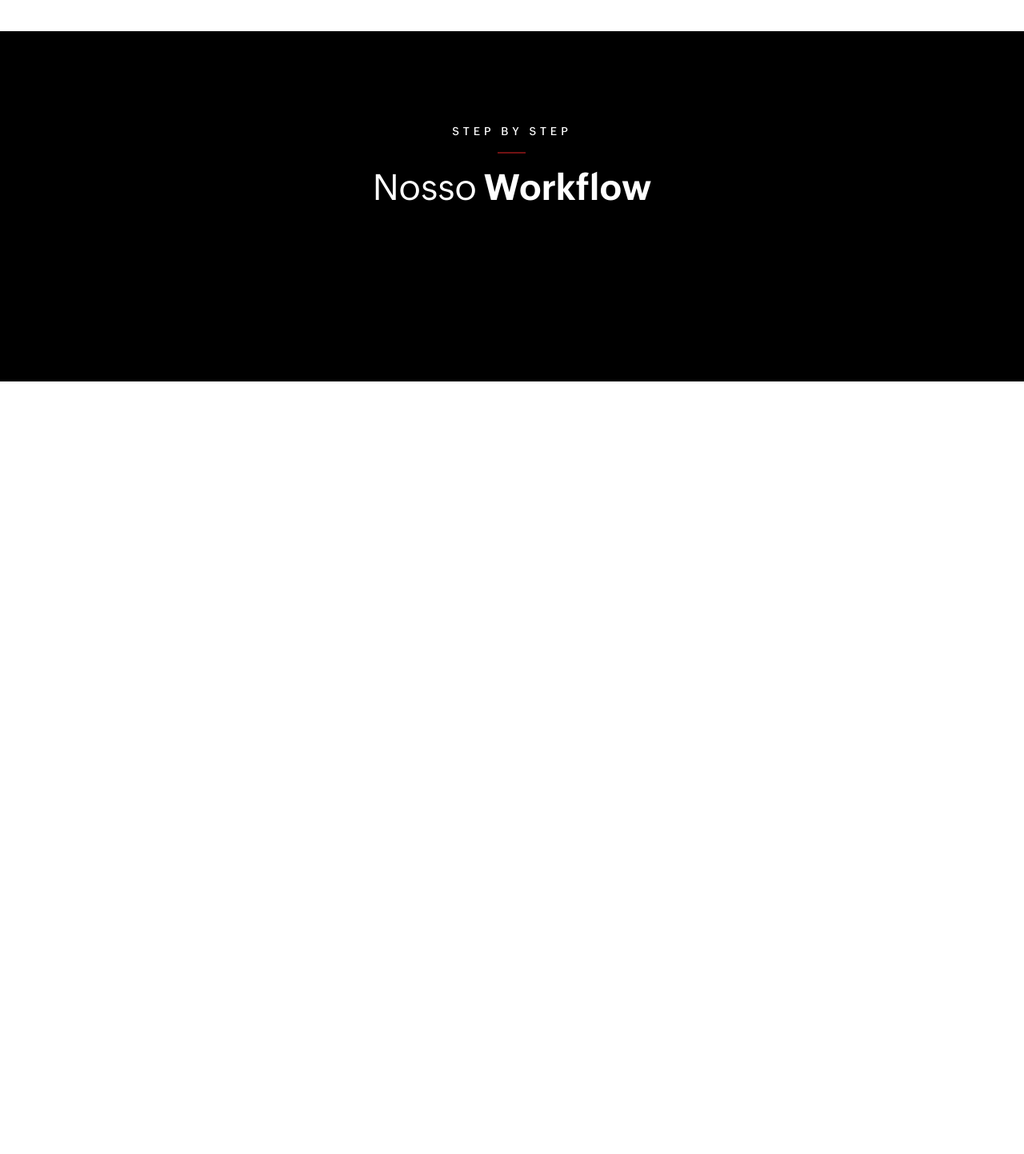
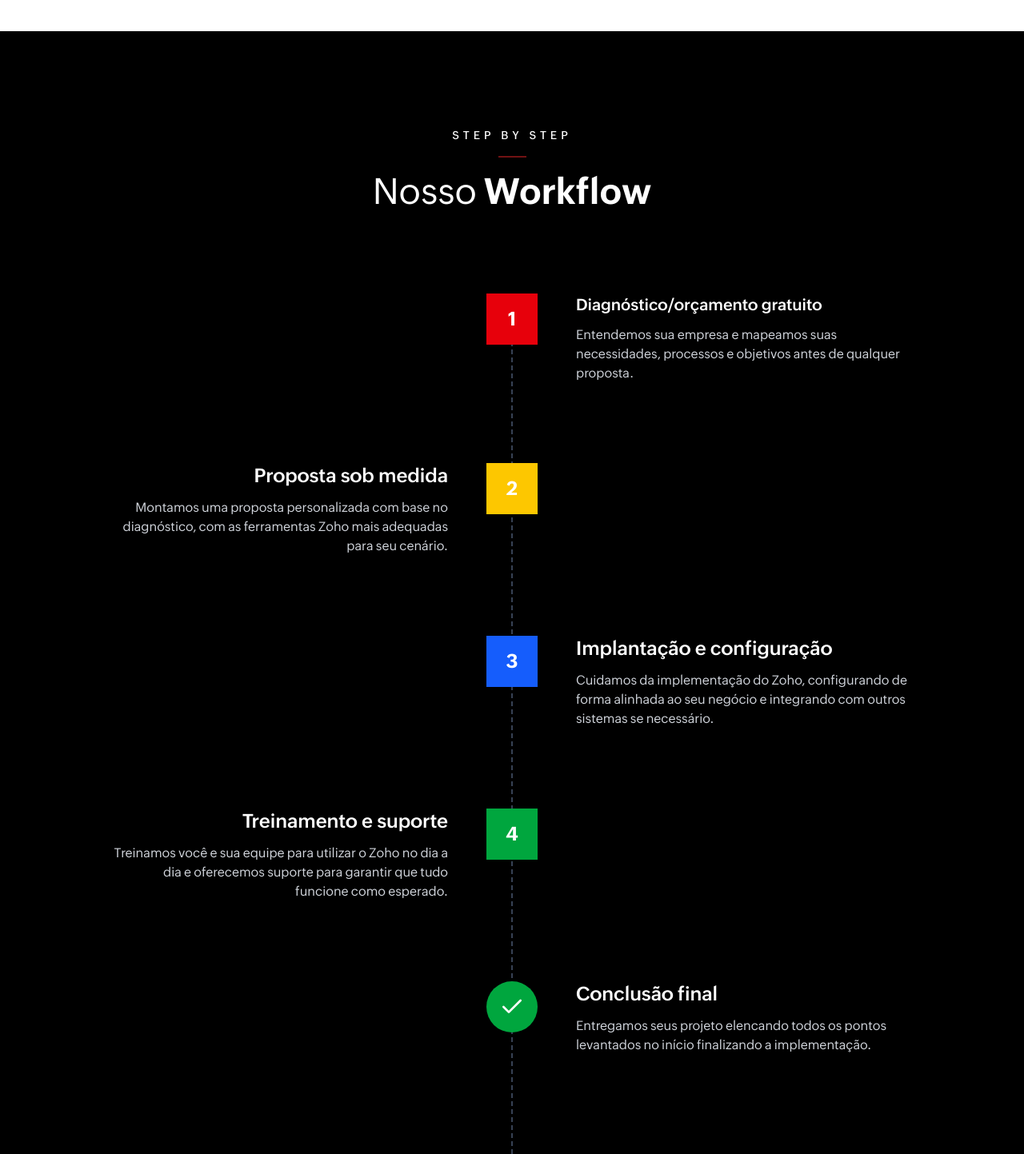
Before and after one commit to zohubconsulting/zohub, a Next.js app: page /pt-br in a window 1280 px wide. Shown: the part 2177-3620 px from the top of the page at 80% size. Before the commit the page ends 2654 px from the top, so only its background shows below. Built offline with nearby package versions, Linux system fonts and the light colour scheme; no server answers.

Commit message:
feat: new section 'Nosso Workflow'

```diff
--- a/src/app/[locale]/page.tsx
+++ b/src/app/[locale]/page.tsx
@@ -3,6 +3,7 @@ import Button from "../../components/Button";
 import HeroImage from "../../../public/colaborators.svg";
 import { texts } from "./localeData";
 import Divider from "../../../public/divider.svg";
+import { Check } from "lucide-react";
 
 const supportedLocales = ['pt-br', 'en', 'es', 'hi', 'ja'] as const;
 type Locale = typeof supportedLocales[number];
@@ -136,30 +137,119 @@ export default async function Home({
             </div>
           </div>
 
-          <div className="relative w-full md:max-w-[50%] pt-[20px] flex flex-row items-center justify-center h-[320px]">
-            <Image src="/image4.png" alt="Zohub" width={437} height={470} className="absolute  bottom-[-40px] md:top-[-60px]" />
+          <div className="relative w-full md:max-w-[50%] pt-[20px] flex flex-row items-center justify-center h-[380px] md:h-[320px]">
+            <Image src="/image4.png" alt="Zohub" width={437} height={470} className="absolute bottom-[-110px] md:top-[-60px]" />
 
-            <Image src="/image5.png" alt="Zohub" width={239} height={307} className="absolute  bottom-[-20px] md:bottom-0" />
+            <Image src="/image5.png" alt="Zohub" width={239} height={307} className="absolute bottom-[-20px] md:bottom-0" />
           </div>
         </div>
       </div>
       {/* End Zohub */}
 
       {/* Step-by-step */}
-      <div className="w-full overflow-hidden bg-zoho-black">
-        <div className="max-w-screen-xl mx-auto py-[60px] sm:py-[90px] md:py-[115px] flex flex-col items-center">
-
+      <div className="bg-black text-white min-h-screen w-full p-6 py-[60px] sm:py-[90px] md:py-[120px] pb-0 md:pb-0 flex items-center justify-center">
+        <div className="max-w-6xl w-full">
+          {/* Header */}
           <div className="flex flex-col items-center">
             <h2 className="font-medium text-[14px] tracking-[5px] uppercase mb-[15px] text-zoho-white">Step by step</h2>
             <Image src={Divider} alt="Divider" className="" />
           </div>
 
-          <p className="block py-4 font-normal pb-[20px] md:pb-[30px] text-[24px] sm:text-[34px] md:text-[45px]/13 text-center w-[320px] sm:w-[490px] md:w-[635px] mb-[12px] sm:mb-[52px] md:mb-[72px] text-zoho-white">
+          <p className="w-full py-4 font-normal pb-[20px] md:pb-[30px] text-[24px] sm:text-[34px] md:text-[45px]/13 text-center mb-[50px] sm:mb-[52px] md:mb-[72px] text-zoho-white">
             Nosso <span className="inline-block font-bold">Workflow</span>
           </p>
+
+          {/* Workflow Steps */}
+          <div className="relative">
+            {/* Vertical Line */}
+            <div className="absolute left-1/2 transform -translate-x-1/2 h-full border-dashed border-l-2 border-gray-700 z-0"></div>
+
+            {/* Step 1 */}
+            <div className="relative z-10 flex flex-col md:flex-row items-center md:items-start mb-24">
+              <div className="order-2 md:order-1 md:w-1/2 md:text-right md:pr-12 md:mt-0">
+                <div className="hidden md:block">&nbsp;</div>
+              </div>
+              <div className="order-1 md:order-2 flex-shrink-0 bg-red-600 w-16 h-16 flex items-center justify-center text-2xl font-bold">
+                1
+              </div>
+              <div className="order-3 md:w-1/2 md:pl-12 mt-6 md:mt-0">
+                <h3 className="text-xl md:text-[20px] font-semibold mb-3 text-center md:text-left bg-black">Diagnóstico/orçamento gratuito</h3>
+                <p className="text-gray-300 text-[14px] md:text-[16px] max-w-[420px] text-center md:text-left bg-black pb-1">
+                  Entendemos sua empresa e mapeamos suas necessidades, processos e objetivos antes de qualquer proposta.
+                </p>
+              </div>
+            </div>
+
+            {/* Step 2 */}
+            <div className="relative z-10 flex flex-col md:flex-row items-center md:items-start mb-24">
+              <div className="order-3 md:order-1 md:w-1/2 md:text-right md:pr-12 mt-6 md:mt-0">
+                <h3 className="text-xl md:text-2xl font-semibold mb-3 text-center md:text-right bg-black">Proposta sob medida</h3>
+                <p className="text-gray-300 md:text-right max-w-[420px] ml-auto text-center bg-black pb-1">
+                  Montamos uma proposta personalizada com base no diagnóstico, com as ferramentas Zoho mais adequadas para
+                  seu cenário.
+                </p>
+              </div>
+              <div className="order-1 md:order-2 flex-shrink-0 bg-yellow-400 w-16 h-16 flex items-center justify-center text-2xl font-bold text-white">
+                2
+              </div>
+              <div className="order-2 md:order-3 md:w-1/2 md:pl-12">
+                <div className="hidden md:block">&nbsp;</div>
+              </div>
+            </div>
+
+            {/* Step 3 */}
+            <div className="relative z-10 flex flex-col md:flex-row items-center md:items-start mb-24">
+              <div className="order-2 md:order-1 md:w-1/2 md:text-right md:pr-12 md:mt-0">
+                <div className="hidden md:block">&nbsp;</div>
+              </div>
+              <div className="order-1 md:order-2 flex-shrink-0 bg-blue-600 w-16 h-16 flex items-center justify-center text-2xl font-bold">
+                3
+              </div>
+              <div className="order-3 md:w-1/2 md:pl-12 mt-6 md:mt-0">
+                <h3 className="text-xl md:text-2xl font-semibold mb-3 text-center md:text-left bg-black">Implantação e configuração</h3>
+                <p className="text-gray-300 max-w-[420px] text-center md:text-left bg-black pb-1">
+                  Cuidamos da implementação do Zoho, configurando de forma alinhada ao seu negócio e integrando com outros
+                  sistemas se necessário.
+                </p>
+              </div>
+            </div>
+
+            {/* Step 4 */}
+            <div className="relative z-10 flex flex-col md:flex-row items-center md:items-start mb-24">
+              <div className="order-3 md:order-1 md:w-1/2 md:text-right md:pr-12 mt-6 md:mt-0">
+                <h3 className="text-xl md:text-2xl font-semibold mb-3  text-center md:text-right bg-black">Treinamento e suporte</h3>
+                <p className="text-gray-300  max-w-[420px] ml-auto text-center md:text-right bg-black pb-1">
+                  Treinamos você e sua equipe para utilizar o Zoho no dia a dia e oferecemos suporte para garantir que
+                  tudo funcione como esperado.
+                </p>
+              </div>
+              <div className="order-1 md:order-2 flex-shrink-0 bg-green-600 w-16 h-16 flex items-center justify-center text-2xl font-bold">
+                4
+              </div>
+              <div className="order-2 md:order-3 md:w-1/2 md:pl-12">
+                <div className="hidden md:block">&nbsp;</div>
+              </div>
+            </div>
+
+            {/* Final Step */}
+            <div className="relative z-10 flex flex-col md:flex-row items-center md:items-start pb-[120px]">
+              <div className="order-2 md:order-1 md:w-1/2 md:text-right md:pr-12 md:mt-0">
+                <div className="hidden md:block">&nbsp;</div>
+              </div>
+              <div className="order-1 md:order-2 flex-shrink-0 bg-green-600 w-16 h-16 rounded-full flex items-center justify-center text-2xl font-bold">
+                <Check className="w-8 h-8" />
+              </div>
+              <div className="order-3 md:w-1/2 md:pl-12 mt-6 md:mt-0">
+                <h3 className="text-xl md:text-2xl font-semibold mb-3 text-center md:text-left bg-black">Conclusão final</h3>
+                <p className="text-gray-300 max-w-[420px] text-center md:text-left bg-black pb-1">
+                  Entregamos seus projeto elencando todos os pontos levantados no início finalizando a implementação.
+                </p>
+              </div>
+            </div>
+          </div>
         </div>
       </div>
-       {/* End step-by-step */}
+      {/* End step-by-step */}
 
     </div>
   );
```
